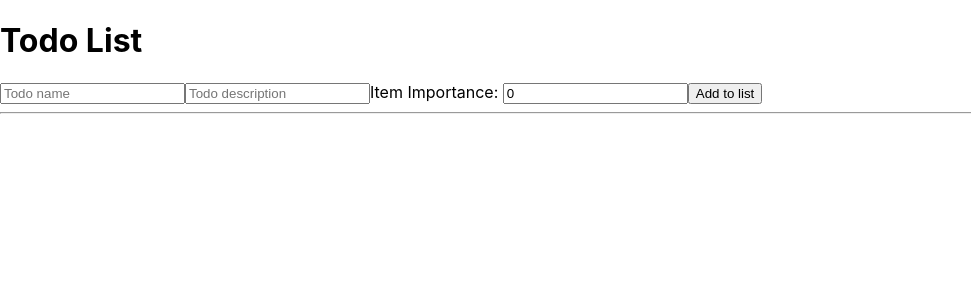
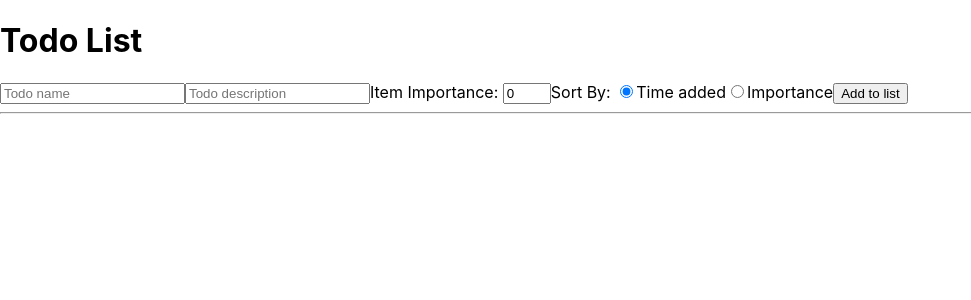
Before and after one commit to TaylenH/todoApp, a React (Create React App) app: page / in a window 1280 px wide. Shown: the top 300 px of the page, without its empty margins (0-971 px from the left). Built offline with nearby package versions, Linux system fonts and the light colour scheme.

Commit message:
added sorting by importance

```diff
--- a/src/App.tsx
+++ b/src/App.tsx
@@ -12,6 +12,18 @@ const App: React.FC = () => {
     const [itemName, updateName] = React.useState<string>("");
     const [itemDescription, updateDescription] = React.useState<string>("");
     const [itemImportance, updateImportance] = React.useState<number>(0);
+    const [sortOption, setSortOption] = React.useState<string>('time');
+
+    let sortedItems = [...items];
+    sortOption === 'time' || sortedItems.sort((item1, item2) => {
+      if(item1.importance > item2.importance){
+        return 1;
+      }else if(item1.importance < item2.importance){
+        return -1;
+      }
+
+      return 0;
+    });
 
     function handleUpdate(event: React.ChangeEvent<HTMLInputElement>, updater: updater): void {
       switch (updater){
@@ -27,8 +39,9 @@ const App: React.FC = () => {
       }
     }
 
-    function handleAdd(event: React.MouseEvent ): void {
+    function handleAdd(event: React.MouseEvent): void {
       event.preventDefault();
+      if(itemName && itemImportance !== 0){
         let item: todoItem = {
           name : itemName,
           description: itemDescription,
@@ -36,10 +49,17 @@ const App: React.FC = () => {
           id: uuid()
         }
         updateItems([...items, item]);
+      }else{
+        alert('Please makes sure to enter name and importance');
+      }
     }
 
     function handleDelete(id: string): void{
       updateItems(items.filter(item => item.id !== id));
+    }
+
+    function handleSortSelection(event : React.ChangeEvent<HTMLInputElement>): void {
+      setSortOption(event.target.value);
     }
 
     return (
@@ -48,11 +68,13 @@ const App: React.FC = () => {
         <form>
           <input type='text' value={itemName} onChange={(e) => handleUpdate(e, 'name')} placeholder='Todo name' />
           <input type='textarea' value={itemDescription} onChange={(e) => handleUpdate(e, 'description')} placeholder='Todo description' />
-          Item Importance: <input type='number' value={itemImportance} onChange={(e) => handleUpdate(e, 'importance')} />
+          Item Importance: <input type='number' value={itemImportance} onChange={(e) => handleUpdate(e, 'importance')} min={1} max={9}/>
+          Sort By: <label><input type='radio' value='time' checked={sortOption === 'time'} onChange={e => handleSortSelection(e)} />Time added</label>
+          <label><input type='radio' value='importance' checked={sortOption === 'importance'} onChange={e => handleSortSelection(e)} />Importance</label>
           <button value='Add to list' onClick={(e) => handleAdd(e)} >Add to list</button>
         </form>
         <hr/>
-        {items.map((item) => {
+        {sortedItems.map((item) => {
           return <TodoItem todoItem={item} handleDelete={handleDelete} key={item.id} />
         })}
       </>
```
Lines whose indentation alone changed are shown as unchanged.
